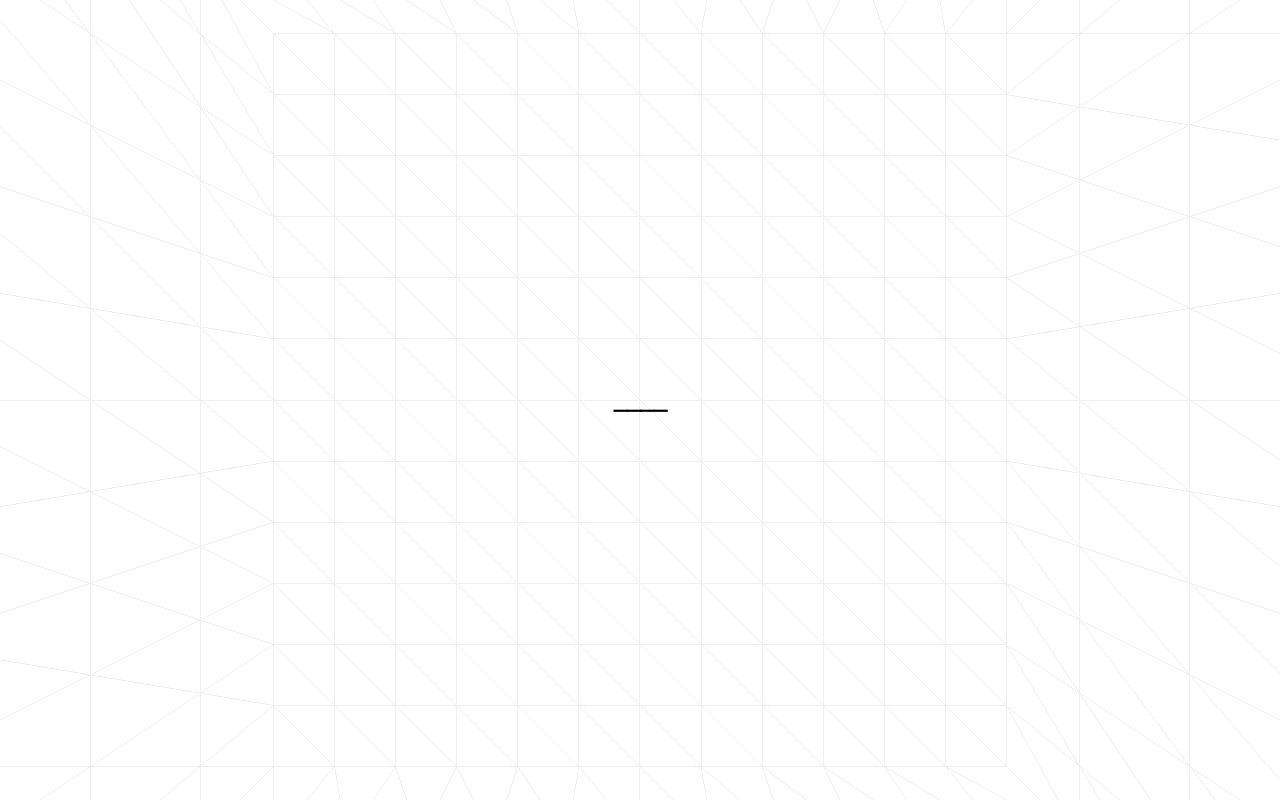
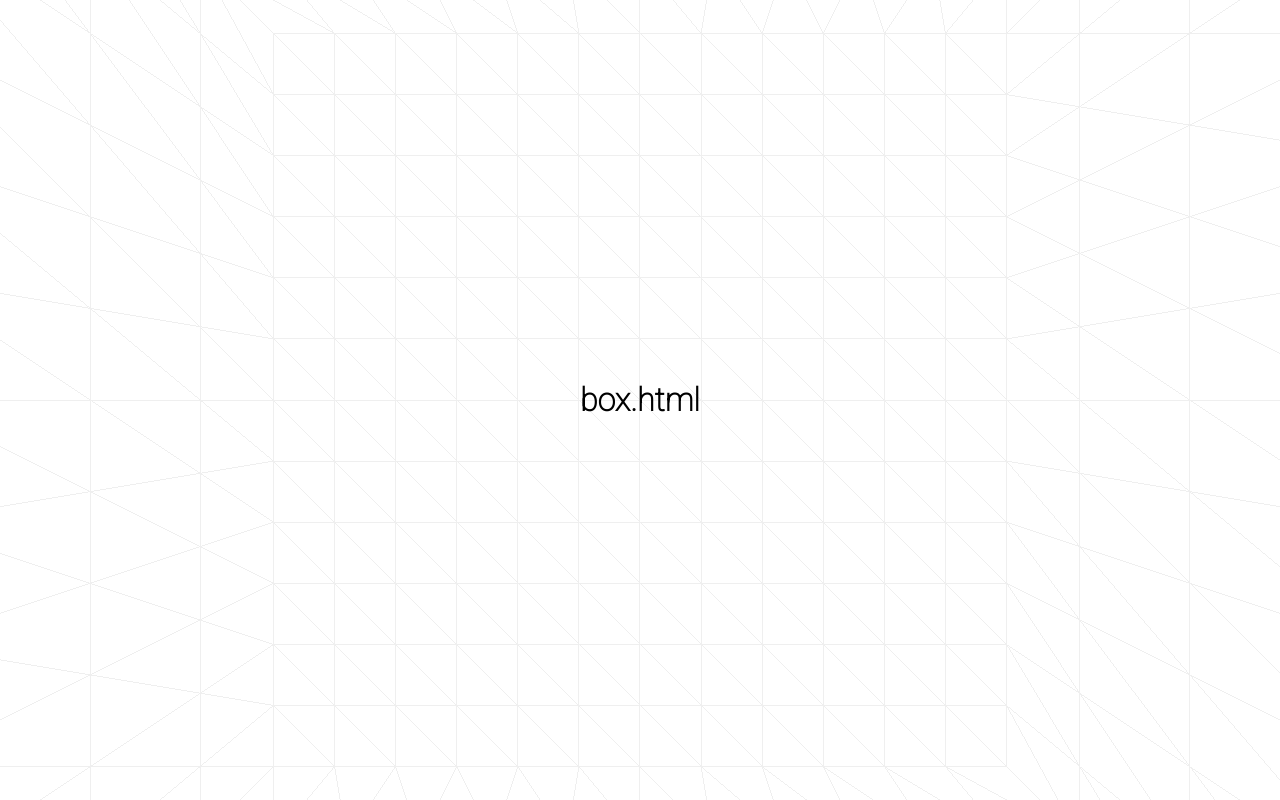
Before and after one commit to raze1-1/w, a plain HTML site: page index.html in a window 1280 px wide. Drawn offline with nearby package versions, Linux system fonts and the light colour scheme.

Commit message:
Update index.html

```diff
--- a/index.html
+++ b/index.html
@@ -9,7 +9,7 @@
 <body>
 <!-- partial:index.partial.html -->
 <div class="header">
-  <h1>____</h1>
+  <h1>box.html</h1>
 </div>
 <!-- partial -->
   <script src='https://cdn.rawgit.com/mrdoob/three.js/master/build/three.min.js'></script><script  src="./script.js"></script>
```
